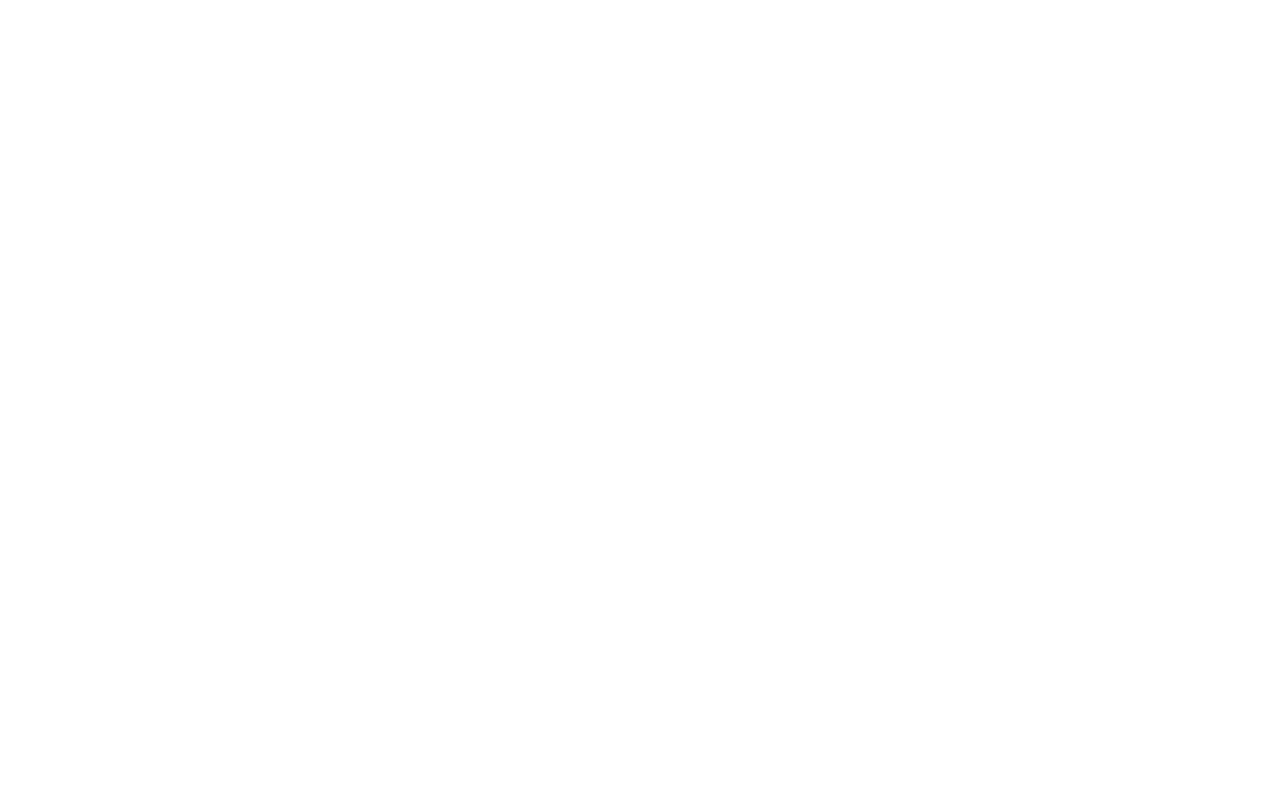
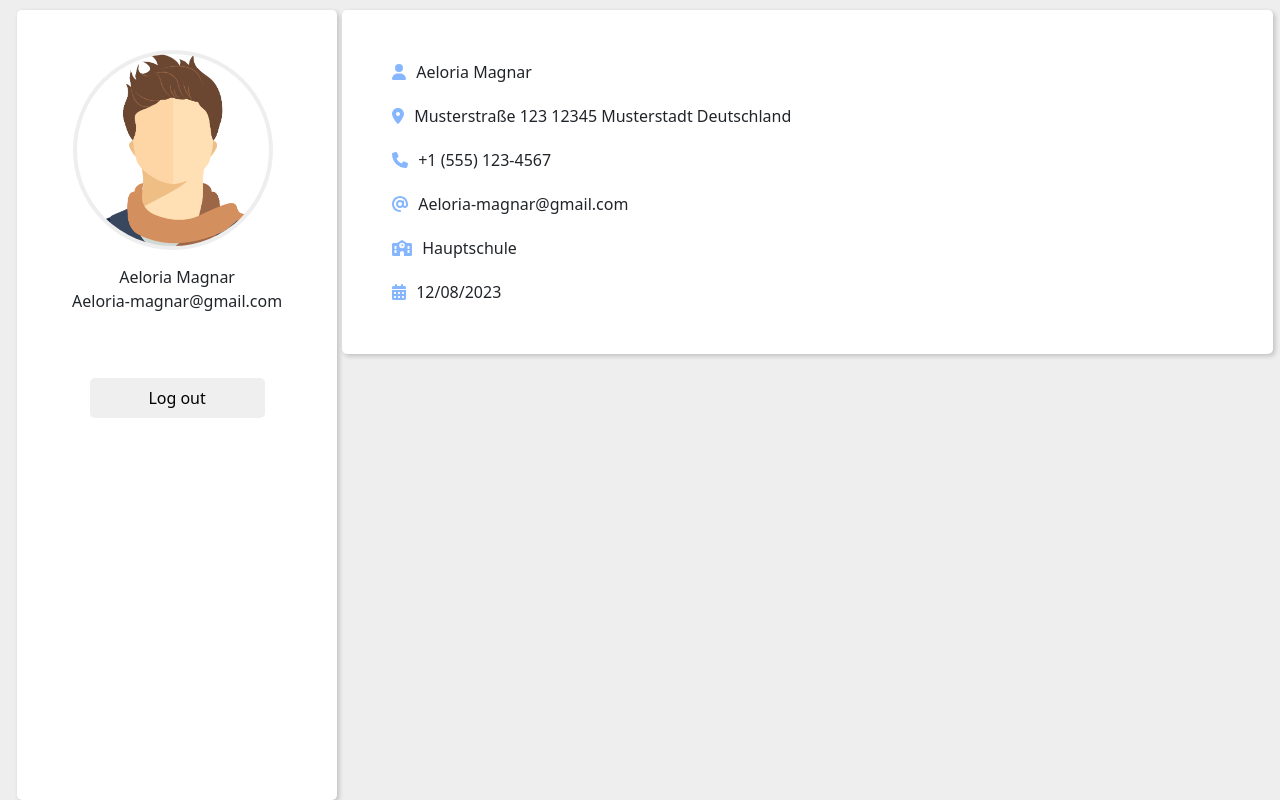
Before and after one commit to Aslene404/ExplainIO_Prototype, a React (Create React App) app in the folder front-end/: page /profile in a window 1280 px wide. Before the commit this address had no page. Built offline with nearby package versions, Linux system fonts and the light colour scheme.

Commit message:
fix Profile Page

```diff
--- a/front-end/src/App.js
+++ b/front-end/src/App.js
@@ -5,6 +5,7 @@
 import PDFViewer from './pages/PDFViewer';
 import DisplayVideo from './pages/DisplayVideo';
 import CreateVideo from './pages/CreateVideo';
+import Profile from './pages/Profile';
 import './App.css'
 
 function App (){
@@ -18,6 +19,7 @@
         <Route path="/pdf-viewer" element={<PDFViewer />}></Route>
         <Route path="/createVideo" element={<CreateVideo />}></Route>
         <Route path="/displayVideo" element={<DisplayVideo />}></Route>
+        <Route path="/profile" element={<Profile />}></Route>
 
 
       </Routes>
--- a/front-end/src/components/Navbar.js
+++ b/front-end/src/components/Navbar.js
@@ -1,7 +1,12 @@
 import React from "react";
 import logo from "../assets/logo.png";
 import avatar from "../assets/avatar.png";
+import { useNavigate } from 'react-router-dom';
+
 const Navbar = () => {
+  const navigation = useNavigate();
+const handleSubmit = () => {
+  navigation("/profile");  };
   return (
     <nav
       class="navbar navbar-expand-lg bg-body-tertiary"
@@ -76,7 +81,7 @@
             </li>
           </ul>
           <div class="d-flex align-items-center">
-            <div
+            <div  onClick={handleSubmit}
               style={{
                 display: "flex",
                 flexDirection: "column",
@@ -91,7 +96,7 @@
                 class="rounded-circle me-2"
                 width="45"
                 height="45"
-                style={{ border: '4px solid #157347' }}              />
+                style={{ border: '4px solid #157347' }} />
 
             </div>
           </div>
--- /dev/null
+++ b/front-end/src/pages/Profile.css
@@ -0,0 +1,3 @@
+.container{
+    background-color: #eee
+}
--- /dev/null
+++ b/front-end/src/pages/Profile.js
@@ -0,0 +1,120 @@
+import React from "react";
+import "./Profile.css";
+import avatar from "../assets/avatar1.png";
+import { FontAwesomeIcon } from "@fortawesome/react-fontawesome";
+import {
+  faAt,faCalendarDays,
+  faLocationDot,
+  faPhone,
+  faUser,faSchool,
+} from "@fortawesome/free-solid-svg-icons";
+
+export default function Profile() {
+  return (
+    <div
+      className="container"
+      style={{
+        backgroundColor: "#eee",
+        minHeight: "100vh",
+        minWidth: "100vw",
+        display: "flex",
+      }}
+    >
+      <div
+        style={{
+          backgroundColor: "#fff",
+          width: " fit-content",
+          padding: "40px",
+          marginTop: "10px",
+          marginLeft: "5px",
+          boxShadow: "2px 2px 5px rgba(0, 0, 0, 0.2)",
+          borderRadius: " 5px",display: "flex",
+          flexDirection: "column",
+          alignItems: "center",
+        }}
+      ><div style={{display: "flex",
+      flexDirection: "column",
+      alignItems: "center",
+    }}>
+        <img
+          src={avatar}
+          alt="Avatar"
+          class="rounded-circle me-2"
+          width="200"
+          height="200"
+          style={{ border: "4px solid #eee" }}
+        />
+        <div
+          style={{
+            display: "flex",
+            flexDirection: "column",
+            padding: "15px",
+            alignItems: "center",
+          }}
+        >
+          <span>Aeloria Magnar</span>
+          <span style={{whiteSpace: "nowrap"}}> Aeloria-magnar@gmail.com</span>
+
+        </div></div>
+        <div >
+        <button
+            style={{
+              border: "none",
+              marginTop: "50px",
+              width: "175px",
+              height: "40px",
+              borderRadius: "5px",
+            }}
+          >
+            Log out
+          </button>
+      </div></div>
+      <div  style={{width:"100%"}}>
+        <div
+          style={{
+            backgroundColor: "#fff",
+            height: " fit-content",
+            width: "100%",
+            padding: "40px",
+            marginTop: "10px",
+            marginLeft: "5px",
+            boxShadow: "2px 2px 5px rgba(0, 0, 0, 0.2)",
+            borderRadius: " 5px",
+          }}
+        >
+          <div style={{ display: "flex", flexDirection: "column" }}>
+            <div style={{ padding: "10px" }}>
+              <FontAwesomeIcon icon={faUser} style={{ color: "#86b7fe" }} />
+              <span style={{ padding: "10px" }}>Aeloria Magnar</span>
+            </div>{" "}
+            <div style={{ padding: "10px" }}>
+              <FontAwesomeIcon
+                icon={faLocationDot}
+                style={{ color: "#86b7fe" }}
+              />
+              <span style={{ padding: "10px" }}>
+                Musterstraße 123 12345 Musterstadt Deutschland
+              </span>
+            </div>
+            <div style={{ padding: "10px" }}>
+              <FontAwesomeIcon icon={faPhone} style={{ color: "#86b7fe" }} />
+              <span style={{ padding: "10px" }}>+1 (555) 123-4567</span>
+            </div>
+            <div style={{ padding: "10px" }}>
+              <FontAwesomeIcon icon={faAt} style={{ color: "#86b7fe" }} />
+              <span style={{ padding: "10px",  }}>Aeloria-magnar@gmail.com</span>
+            </div>
+            <div style={{ padding: "10px" }}>
+              <FontAwesomeIcon icon={faSchool} style={{ color: "#86b7fe" }} />
+              <span style={{ padding: "10px",  }}>Hauptschule</span>
+            </div>
+            <div style={{ padding: "10px" }}>
+              <FontAwesomeIcon icon={faCalendarDays} style={{ color: "#86b7fe" }} />
+              <span style={{ padding: "10px",  }}>12/08/2023</span>
+            </div>
+          </div>
+        </div>
+      </div>
+    </div>
+  );
+}
```
Also changed, not shown: front-end/src/assets/avatar1.png (added).
